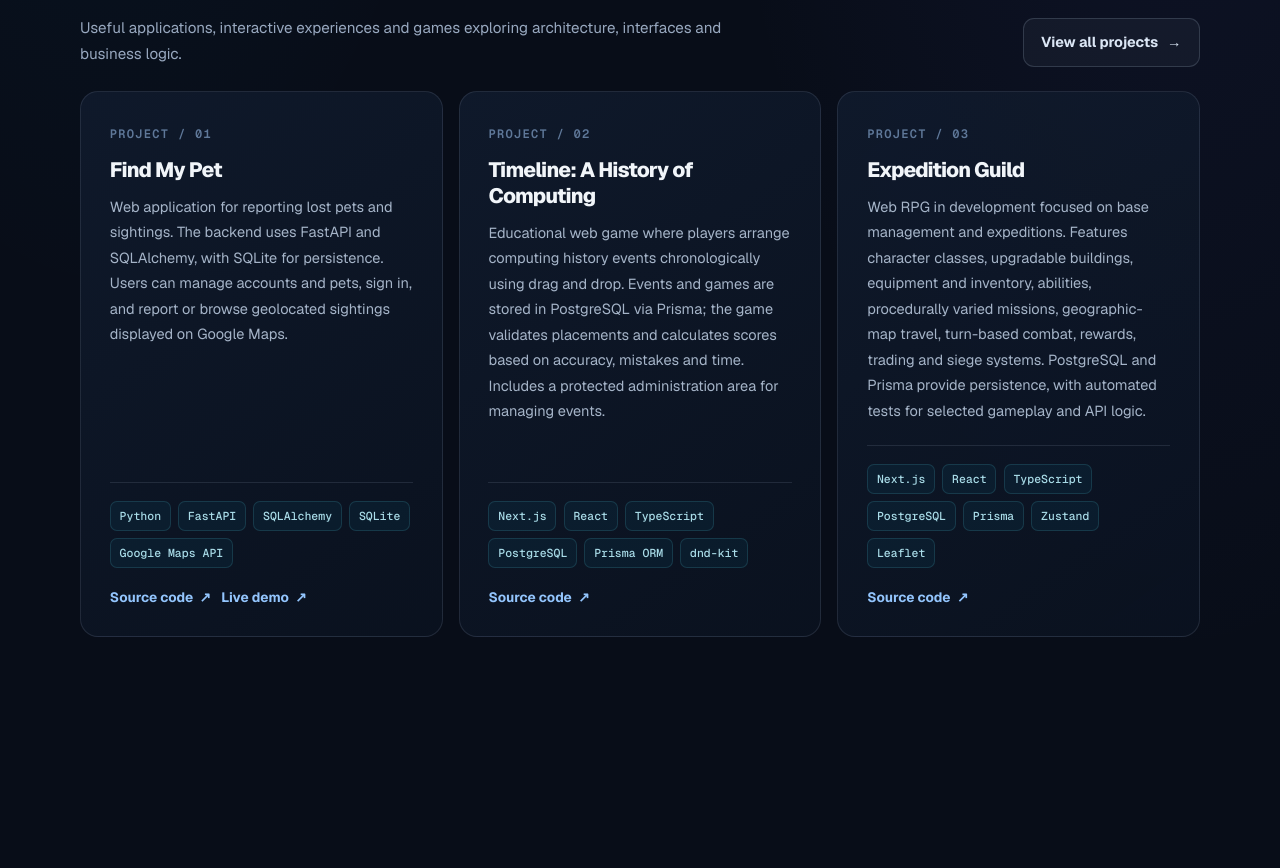
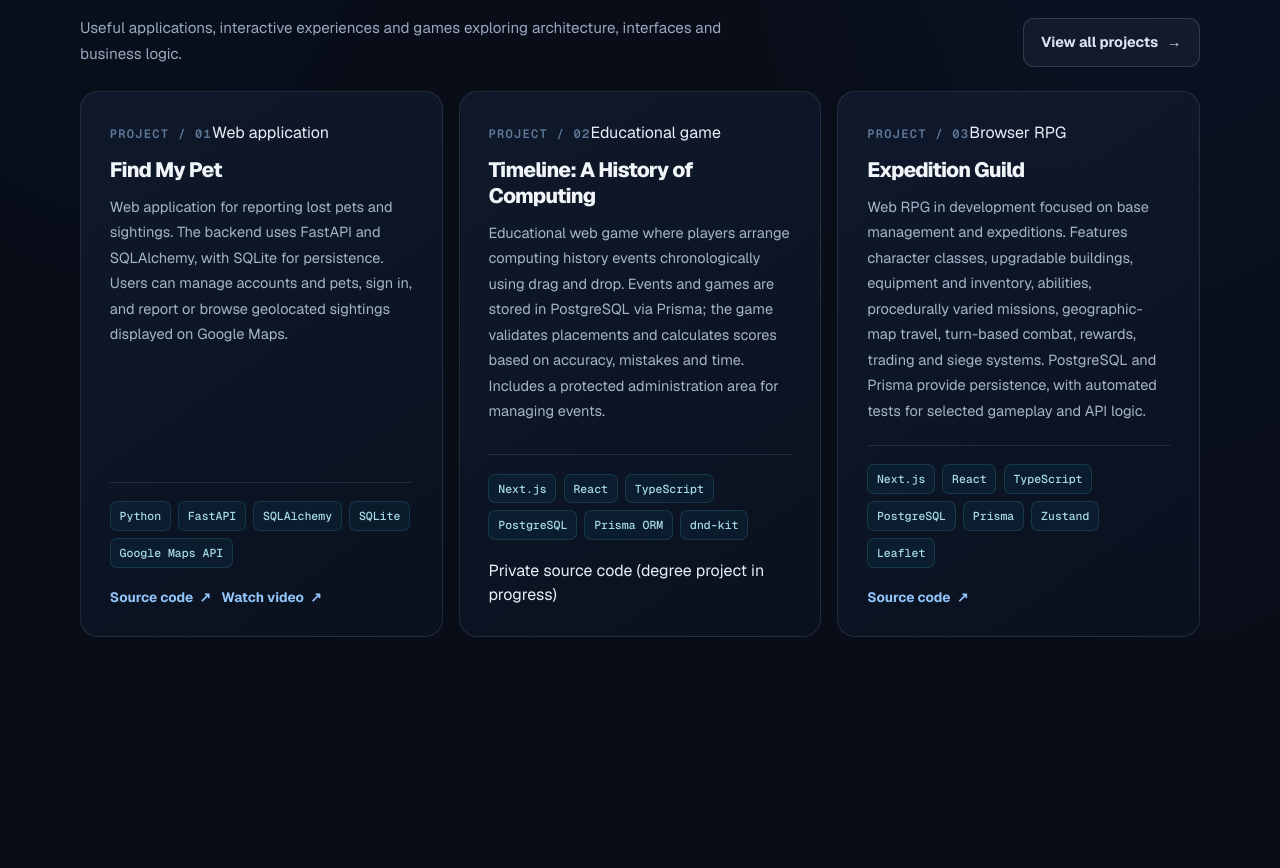
Before and after one commit to joseconca/joseconca.github.io, a Next.js app: page /en in a window 1280 px wide. Shown: the part 1629-2497 px from the top of the page. Built offline with nearby package versions, Linux system fonts and the light colour scheme.

Commit message:
Distingue aplicaciones y videojuegos, y evita enlace privado al TFG

```diff
--- a/src/data/en/proyectos.ts
+++ b/src/data/en/proyectos.ts
@@ -1,6 +1,9 @@
 export const proyectos = [
   {
     id: "trabajoCiclo-fastAPI-find-my-pet",
+    categoria: "Web application",
+    tipo: "aplicacion" as const,
+    demoTipo: "video" as const,
     titulo: "Find My Pet",
     tecnologias: ["Python", "FastAPI", "SQLAlchemy", "SQLite", "Google Maps API"],
     descripcion:
@@ -10,14 +13,18 @@ export const proyectos = [
   },
   {
     id: "TFG-historical-events-nextjs",
+    categoria: "Educational game",
+    tipo: "juego" as const,
+    estado: "Private source code (degree project in progress)",
     titulo: "Timeline: A History of Computing",
     tecnologias: ["Next.js", "React", "TypeScript", "PostgreSQL", "Prisma ORM", "dnd-kit"],
     descripcion:
       "Educational web game where players arrange computing history events chronologically using drag and drop. Events and games are stored in PostgreSQL via Prisma; the game validates placements and calculates scores based on accuracy, mistakes and time. Includes a protected administration area for managing events.",
-    url: "https://github.com/joseconca/proyecto-timeline",
   },
   {
     id: "gremio-expediciones-nextjs",
+    categoria: "Browser RPG",
+    tipo: "juego" as const,
     titulo: "Expedition Guild",
     tecnologias: ["Next.js", "React", "TypeScript", "PostgreSQL", "Prisma", "Zustand", "Leaflet"],
     descripcion:
@@ -26,6 +33,8 @@ export const proyectos = [
   },
   {
     id: "HTML-canvas-pokemon-spaceinvaders",
+    categoria: "Arcade game",
+    tipo: "juego" as const,
     titulo: "Run, Pikachu, Run!",
     tecnologias: ["HTML5 Canvas", "CSS", "JavaScript (ES modules)"],
     descripcion:
@@ -35,6 +44,8 @@ export const proyectos = [
   },
   {
     id: "joseconca-github-pages",
+    categoria: "Portfolio",
+    tipo: "aplicacion" as const,
     titulo: "This professional portfolio",
     tecnologias: ["Next.js", "React", "TypeScript", "Tailwind CSS", "GitHub Actions"],
     descripcion:
@@ -44,6 +55,7 @@ export const proyectos = [
   },
   {
     id: "Otros-proyectos",
+    categoria: "More repositories",
     titulo: "Other projects",
     descripcion:
       "More programming projects and exercises are available on my public GitHub profile.",
```
